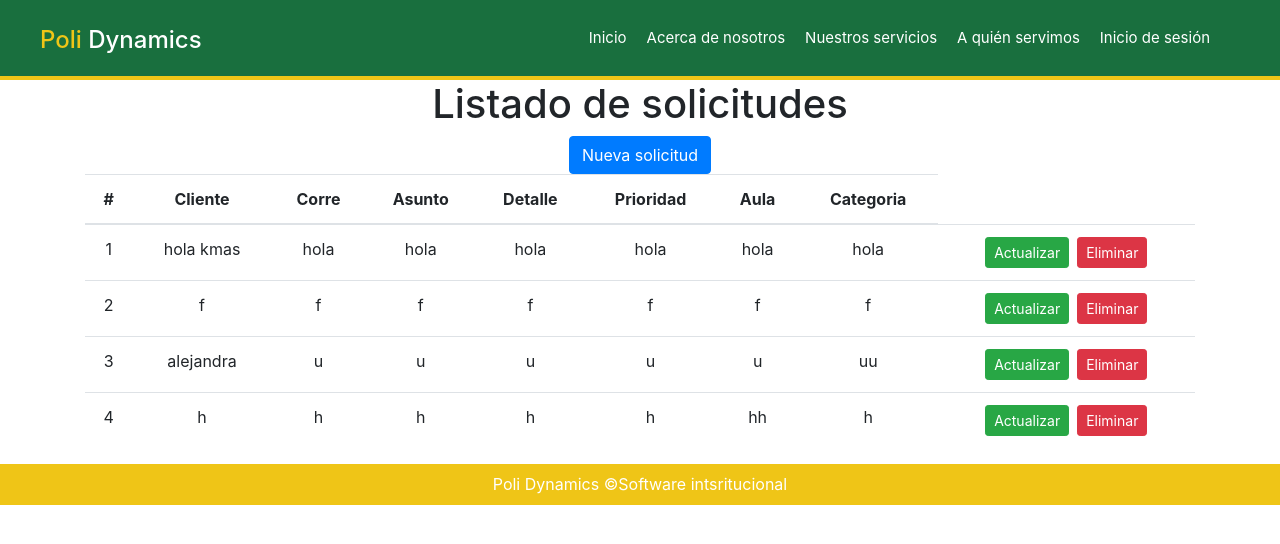
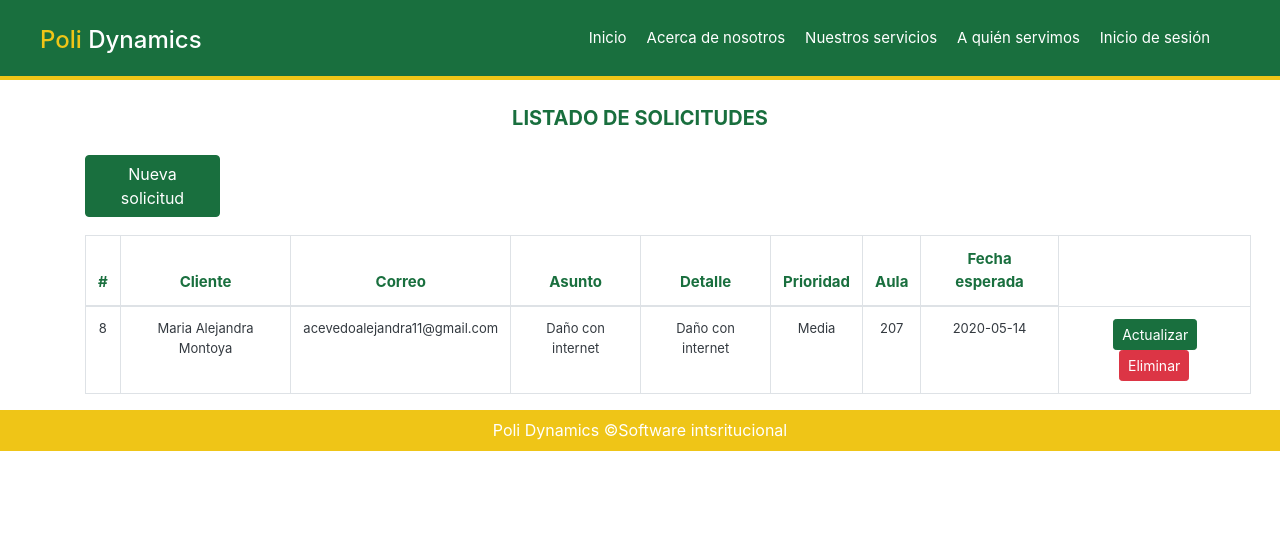
Before and after one commit to alejandra23181/COORDINACION-POLITECNICO, a React (Create React App) app in the folder helpdesk/: page /solicitudes in a window 1280 px wide. Shown: the top 544 px of the page. Built offline with nearby package versions, Linux system fonts and the light colour scheme; data requests are answered from the project's data file.

Commit message:
CRUD Solicitudes - MA

```diff
--- a/helpdesk/db.json
+++ b/helpdesk/db.json
@@ -1,44 +1,14 @@
 {
   "solicitudes": [
     {
-      "Cliente": "hola kmas",
-      "Correo": "hola",
-      "Asunto": "hola",
-      "Detalle": "hola",
-      "Prioridad": "hola",
-      "Aula": "hola",
-      "Categoria": "hola",
-      "id": 1
-    },
-    {
-      "Cliente": "f",
-      "Correo": "f",
-      "Asunto": "f",
-      "Detalle": "f",
-      "Prioridad": "f",
-      "Aula": "f",
-      "Categoria": "f",
-      "id": 2
-    },
-    {
-      "Cliente": "alejandra",
-      "Correo": "u",
-      "Asunto": "u",
-      "Detalle": "u",
-      "Prioridad": "u",
-      "Aula": "u",
-      "Categoria": "uu",
-      "id": 3
-    },
-    {
-      "Cliente": "h",
-      "Correo": "h",
-      "Asunto": "h",
-      "Detalle": "h",
-      "Prioridad": "h",
-      "Aula": "hh",
-      "Categoria": "h",
-      "id": 4
+      "Cliente": "Maria Alejandra Montoya ",
+      "Correo": "acevedoalejandra11@gmail.com",
+      "Asunto": "Daño con internet",
+      "Detalle": "Daño con internet",
+      "Prioridad": "Media",
+      "Aula": "207",
+      "Fecha": "2020-05-14",
+      "id": 8
     }
   ]
 }
--- /dev/null
+++ b/helpdesk/src/components/styles/Solicitudes.css
@@ -0,0 +1,75 @@
+h4 {
+    font-size: 20px;
+    font-weight: bold;
+    margin-top: 26px;
+    margin-bottom: 25px;
+    color: var(--color-primary);
+}
+
+th{
+    font-size: 15px;
+    font-weight: bold;
+    margin-top: 26px;
+    margin-bottom: 25px;
+    color: var(--color-primary);
+}
+
+td{
+    font-size: 13px;
+    margin-top: 26px;
+    margin-bottom: 25px;
+    color: #343a40;
+    text-align: center;
+}
+
+.btn-success {
+    color: #fff;
+    background-color: var(--color-primary);
+    border-color: var(--color-primary);
+    margin-left: 10px;
+}
+
+.table-bordered td, .table-bordered th {
+    border: 1px solid #dee2e6;
+}
+
+.btn-primary{
+    margin-right: 975px;
+    margin-bottom: 18px;
+    background-color: var(--color-primary);
+    border-color: var(--color-primary);
+}
+
+.btn-primary:hover {
+    color: #fff;
+    background-color: var(--color-primary);
+    border-color: var(--color-primary);
+}
+
+.btn-primary.focus, .btn-primary:focus {
+    color: #fff;
+    background-color: var(--color-primary);
+    border-color: var(--color-primary);
+    box-shadow: 0 0 0 .2rem var(--color-primary);
+}
+
+.btn-primary:not(:disabled):not(.disabled).active, .btn-primary:not(:disabled):not(.disabled):active, .show > .btn-primary.dropdown-toggle {
+    color: #fff;
+    background-color: var(--color-primary);
+    border-color: var(--color-primary);
+}
+
+.btn-primary2{
+    background-color: var(--color-primary);
+    border-color: var(--color-primary);
+    font-size: 15Xpx;
+    margin-top: 26px;
+    margin-bottom: 25px;
+    color: #FFF;
+}
+
+.table {
+    width: 105%;
+    margin-bottom: 1rem;
+    color: #212529;
+}
--- a/helpdesk/src/pages/solicitud/CRUDSolicitud.jsx
+++ b/helpdesk/src/pages/solicitud/CRUDSolicitud.jsx
@@ -1,4 +1,5 @@
 import React, { Component } from "react";
+import '../../components/styles/Solicitudes.css';
 import axios from 'axios';
 import { Modal, ModalHeader, ModalBody, ModalFooter, Label, Table, Input, Button, FormGroup } from 'reactstrap';
 
@@ -13,7 +14,7 @@ class CRUDSolicitud extends Component {
       Detalle: '',
       Prioridad: '',
       Aula: '',
-      Categoria: ''
+      Fecha: ''
     },
 
     EditDataSolicitud: {
@@ -24,7 +25,7 @@ class CRUDSolicitud extends Component {
       Detalle: '',
       Prioridad: '',
       Aula: '',
-      Categoria: ''
+      Fecha: ''
     },
 
     NewSolicitud: false,
@@ -61,7 +62,7 @@ class CRUDSolicitud extends Component {
           Detalle: '',
           Prioridad: '',
           Aula: '',
-          Categoria: ''
+          Fecha: ''
         }
       });
     });
@@ -71,22 +72,22 @@ class CRUDSolicitud extends Component {
 
   UpdateSolicitud(){
 
-    let { Cliente, Correo, Asunto, Detalle, Prioridad, Aula, Categoria} = this.state.EditDataSolicitud;
+    let { Cliente, Correo, Asunto, Detalle, Prioridad, Aula, Fecha} = this.state.EditDataSolicitud;
 
     axios.put('http://localhost:3001/solicitudes/' + this.state.EditDataSolicitud.id, {
-      Cliente, Correo, Asunto, Detalle, Prioridad, Aula, Categoria
+      Cliente, Correo, Asunto, Detalle, Prioridad, Aula, Fecha
     }).then((response) => {
       this._refreshSolicitud();
       this.setState({
-        EditMSolicitud: false, EditDataSolicitud: {id: '', Cliente: '', Correo: '', Asunto: '', Detalle: '', Prioridad: '', Aula: '', Categoria: ''}
+        EditMSolicitud: false, EditDataSolicitud: {id: '', Cliente: '', Correo: '', Asunto: '', Detalle: '', Prioridad: '', Aula: '', Fecha: ''}
       })
     });
 
   }
 
-  editSolicitud(id, Cliente, Correo, Asunto, Detalle, Prioridad, Aula, Categoria){
+  editSolicitud(id, Cliente, Correo, Asunto, Detalle, Prioridad, Aula, Fecha){
     this.setState({
-      EditDataSolicitud: {id, Cliente, Correo, Asunto, Detalle, Prioridad, Aula, Categoria}, EditMSolicitud: ! this.state.EditMSolicitud
+      EditDataSolicitud: {id, Cliente, Correo, Asunto, Detalle, Prioridad, Aula, Fecha}, EditMSolicitud: ! this.state.EditMSolicitud
     });
   }
 
@@ -120,9 +121,9 @@ class CRUDSolicitud extends Component {
           <td>{solicitud.Detalle}</td>
           <td>{solicitud.Prioridad}</td>
           <td>{solicitud.Aula}</td>
-          <td>{solicitud.Categoria}</td>
+          <td>{solicitud.Fecha}</td>
           <td>
-            <Button color="success" size="sm" className="mr-2" onClick={this.editSolicitud.bind(this, solicitud.id,solicitud.Cliente,solicitud.Correo,solicitud.Asunto,solicitud.Detalle,solicitud.Prioridad,solicitud.Aula,solicitud.Categoria)}>Actualizar</Button>
+            <Button color="success" size="sm" className="mr-2" onClick={this.editSolicitud.bind(this, solicitud.id,solicitud.Cliente,solicitud.Correo,solicitud.Asunto,solicitud.Detalle,solicitud.Prioridad,solicitud.Aula,solicitud.Fecha)}>Actualizar</Button>
             <Button color="danger" size="sm" onClick={this.deleteSolicitud.bind(this, solicitud.id)}>Eliminar</Button>
           </td>
         </tr>
@@ -131,7 +132,7 @@ class CRUDSolicitud extends Component {
     return (
       <div className="App container">
 
-        <h1>Listado de solicitudes</h1>
+        <h4>LISTADO DE SOLICITUDES</h4>
 
         <Button color="primary" onClick={this.toggleNewSolicitud.bind(this)}>Nueva solicitud</Button>
         <Modal isOpen={this.state.NewSolicitud} toggle={this.toggleNewSolicitud.bind(this)}>
@@ -180,12 +181,18 @@ class CRUDSolicitud extends Component {
 
             <FormGroup>
               <Label for="Prioridad">Prioridad</Label>
-              <Input id="Prioridad" value={ this.state.NewDataSolicitud.Prioridad } onChange={(e)=>{
+              <Input id="Prioridad" type="select" value={ this.state.NewDataSolicitud.Prioridad } onChange={(e)=>{
                 let { NewDataSolicitud } = this.state;
                 NewDataSolicitud.Prioridad = e.target.value;
                 this.setState({ NewDataSolicitud });
                 }
-              }/>
+              }
+              >
+              <option>Seleccione una opción</option>
+              <option>Baja</option>
+              <option>Media</option>
+              <option>Alta</option>
+              </Input>
             </FormGroup>
 
             <FormGroup>
@@ -199,10 +206,10 @@ class CRUDSolicitud extends Component {
             </FormGroup>
 
             <FormGroup>
-              <Label for="Categoria">Categoria</Label>
-              <Input id="Categoria" value={ this.state.NewDataSolicitud.Categoria } onChange={(e)=>{
+              <Label for="Fecha">Fecha</Label>
+              <Input id="Fecha" type="date" value={ this.state.NewDataSolicitud.Fecha } onChange={(e)=>{
                 let { NewDataSolicitud } = this.state;
-                NewDataSolicitud.Categoria = e.target.value;
+                NewDataSolicitud.Fecha = e.target.value;
                 this.setState({ NewDataSolicitud });
                 }
               }/>
@@ -210,7 +217,7 @@ class CRUDSolicitud extends Component {
 
           </ModalBody>
           <ModalFooter>
-            <Button color="primary" onClick={this.addSolicitud.bind(this)}>Enviar</Button>
+            <Button color="warning" onClick={this.addSolicitud.bind(this)}>Enviar</Button>
             <Button color="secondary" onClick={this.toggleNewSolicitud.bind(this)}>Cancelar</Button>
           </ModalFooter>
         </Modal>
@@ -281,10 +288,10 @@ class CRUDSolicitud extends Component {
             </FormGroup>
 
             <FormGroup>
-              <Label for="Categoria">Categoria</Label>
-              <Input id="Categoria" value={ this.state.EditDataSolicitud.Categoria } onChange={(e)=>{
+              <Label for="Fecha">Fecha esperada</Label>
+              <Input id="Fecha" type="date" value={ this.state.EditDataSolicitud.Fecha } onChange={(e)=>{
                 let { EditDataSolicitud } = this.state;
-                EditDataSolicitud.Categoria = e.target.value;
+                EditDataSolicitud.Fecha = e.target.value;
                 this.setState({ EditDataSolicitud });
                 }
               }/>
@@ -292,22 +299,22 @@ class CRUDSolicitud extends Component {
 
           </ModalBody>
           <ModalFooter>
-            <Button color="primary" onClick={this.UpdateSolicitud.bind(this)}>Actualizar</Button>
+            <Button color="warning" onClick={this.UpdateSolicitud.bind(this)}>Actualizar</Button>
             <Button color="secondary" onClick={this.toggleEditSolicitud.bind(this)}>Cancelar</Button>
           </ModalFooter>
         </Modal>
 
-        <Table>
+        <Table className="table-bordered">
           <thead>
             <tr>
               <th>#</th>
               <th>Cliente</th>
-              <th>Corre</th>
+              <th>Correo</th>
               <th>Asunto</th>
               <th>Detalle</th>
               <th>Prioridad</th>
               <th>Aula</th>
-              <th>Categoria</th>
+              <th>Fecha esperada</th>
             </tr>
           </thead>
           <tbody>
```
